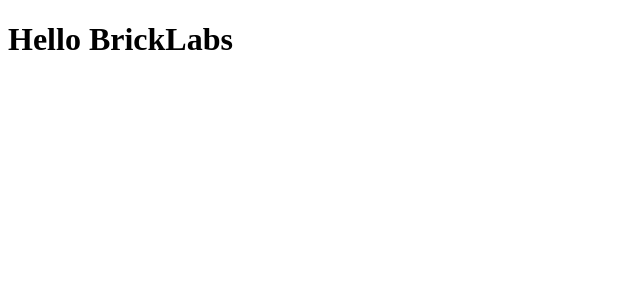
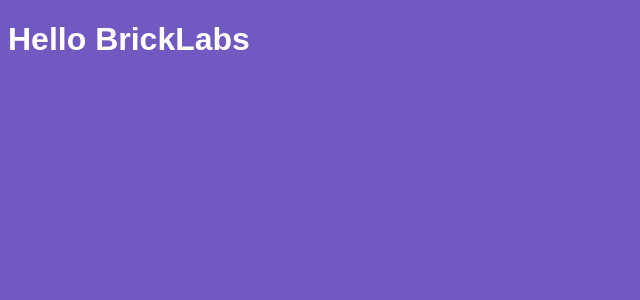
Before and after one commit to gutopssouza/bootcampmodulo04, a React app: page / in a window 1280 px wide. Shown: the top 300 px of the page, without its empty margins (0-640 px from the left). Built offline with nearby package versions, Linux system fonts and the light colour scheme.

Commit message:
:rocket: Configure css and style loaders and create App.css

```diff
--- a/package.json
+++ b/package.json
@@ -15,6 +15,8 @@
     "@babel/preset-env": "^7.5.5",
     "@babel/preset-react": "^7.0.0",
     "babel-loader": "^8.0.6",
+    "css-loader": "^3.1.0",
+    "style-loader": "^0.23.1",
     "webpack": "^4.38.0",
     "webpack-cli": "^3.3.6",
     "webpack-dev-server": "^3.7.2"
--- /dev/null
+++ b/src/App.css
@@ -0,0 +1,5 @@
+body {
+  background: #7159c1;
+  color: #fff;
+  font-family: Arial, Helvetica, sans-serif;
+}
--- a/src/App.js
+++ b/src/App.js
@@ -1,4 +1,5 @@
 import React from "react";
+import "./App.css";
 
 function App() {
   return <h1>Hello BrickLabs</h1>;
--- a/webpack.config.js
+++ b/webpack.config.js
@@ -17,6 +17,10 @@
         use: {
           loader: "babel-loader"
         }
+      },
+      {
+        test: /\.css$/,
+        use: [{ loader: "style-loader" }, { loader: "css-loader" }]
       }
     ]
   }
```
Also changed, not shown: 1 other file (tests, documents, lock files or other folders).
